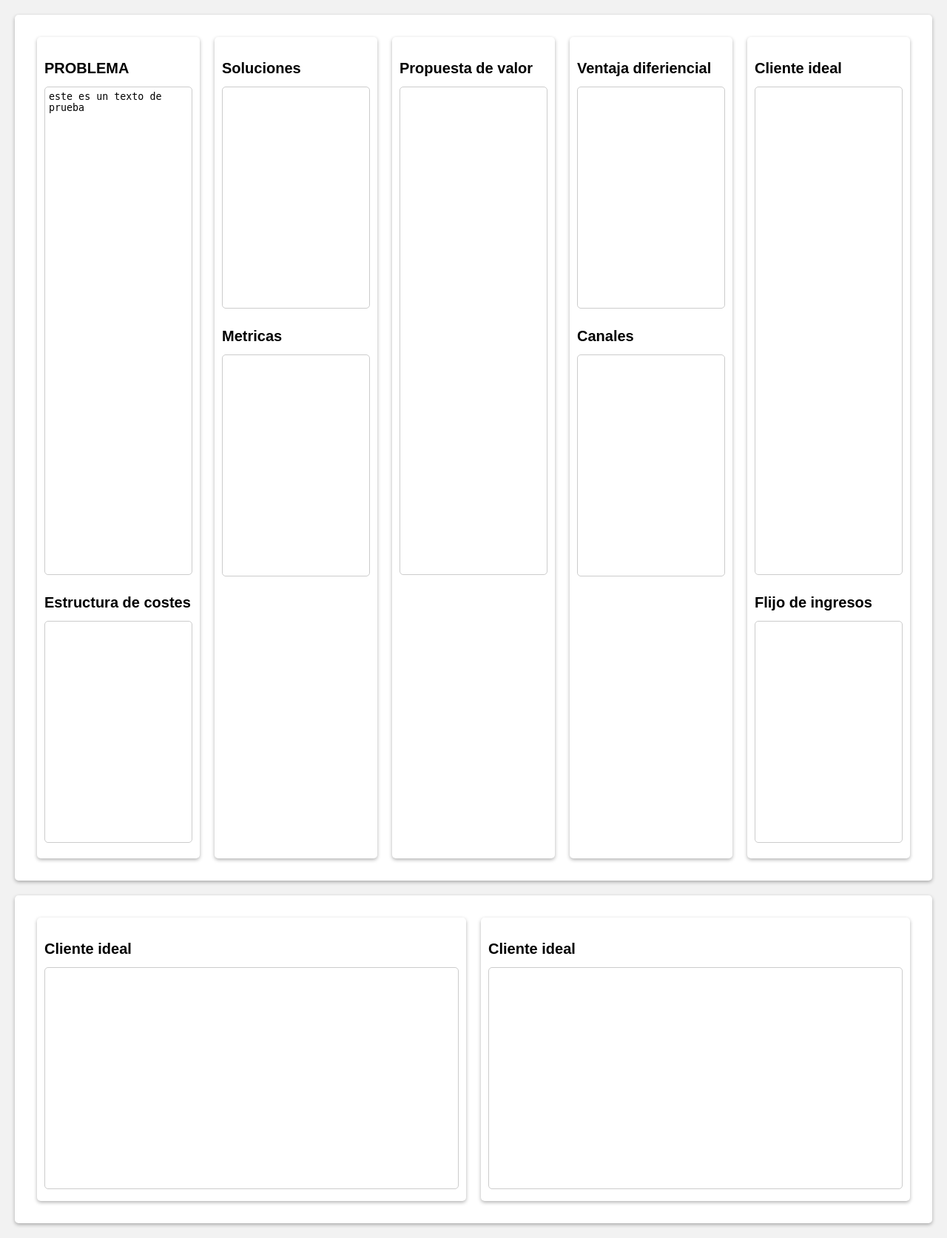
After one commit to GiovannniSanchez/canvas_tec, a Django app: page /canvas/ in a window 1280 px wide. The commit adds this page. Shown: the whole page at 74% size. Run offline with Django 4.2, Linux system fonts and the light colour scheme.

Commit message:
Se crea un pre-modelo de el formato canvas

```diff
--- a/Mfeni/urls.py
+++ b/Mfeni/urls.py
@@ -3,5 +3,5 @@ from . import views
 
 
 urlpatterns = [
-path('questionnaire/', views.questionnaire, name='questionnaire')
+path('cuestionario/', views.cuestionario, name='cuestionario')
     ]
--- a/Mfeni/views.py
+++ b/Mfeni/views.py
@@ -1,5 +1,6 @@
 
 from django.shortcuts import render
+from django.http import HttpResponse
 
-def questionnaire(request):
-    return render(request, 'questionnaire.html')
+def cuestionario(request):
+    return render(request, 'cuestionario.html')
--- /dev/null
+++ b/backds/templates/canvas.html
@@ -0,0 +1,145 @@
+<!DOCTYPE html>
+<html>
+<head>
+	<meta charset="UTF-8">
+	<meta name="viewport" content="width=device-width, initial-scale=1.0">
+	<style>
+		body {
+			font-family: Arial, Helvetica, sans-serif;
+			font-size: 14px;
+			line-height: 1.5;
+			margin: 0;
+			padding: 0;
+			background-color: #f2f2f2;
+		}
+		.container {
+			display: flex;
+			flex-wrap: wrap;
+			margin: 20px;
+			padding: 20px;
+			background-color: #fff;
+			border-radius: 5px;
+			box-shadow: 0 2px 5px rgba(0,0,0,0.3);
+		}
+		.col {
+			flex: 1 0 30px;
+			margin: 10px;
+			padding: 10px;
+			background-color: #fff;
+			border-radius: 5px;
+			box-shadow: 0 2px 5px rgba(0,0,0,0.3);
+		}
+		h2 {
+			font-size: 20px;
+			font-weight: bold;
+			margin-bottom: 10px;
+		}
+		h3 {
+			font-size: 16px;
+			font-weight: bold;
+			margin-bottom: 5px;
+		}
+		ul {
+			list-style: none;
+			padding: 0;
+			margin: 0;
+		}
+		li {
+			margin-bottom: 5px;
+		}
+		textarea {
+			width: 100%;
+			height: 300px;
+			border: 1px solid #ccc;
+			border-radius: 5px;
+			padding: 5px;
+			box-sizing: border-box;
+			resize: none;
+		}
+        .tarea1{
+            width: 100%;
+			height: 660px;
+			border: 1px solid #ccc;
+			border-radius: 5px;
+			padding: 5px;
+			box-sizing: border-box;
+			resize: none;
+        }
+	</style>
+</head>
+<body>
+	<div class="container">
+		<div class="col">
+			<h2>PROBLEMA</h2>
+			<ul>
+                <li>
+                    <textarea class="tarea1">{{ texto1 }} {{ texto2 }}</textarea>
+                </li>
+
+				<li>
+            <h2>Estructura de costes</h2>
+
+					<textarea></textarea>
+				</li>
+			</ul>
+		</div>
+		<div class="col">
+			<h2>Soluciones</h2>
+			<ul>
+				<li>
+					<textarea></textarea>
+				</li>
+				<li>
+            <h2>Metricas</h2>
+					<textarea></textarea>
+				</li>
+
+			</ul>
+
+		</div>
+		<div class="col">
+			<h2>Propuesta de valor</h2>
+			<ul>
+				<li>
+					<textarea class="tarea1"></textarea>
+				</li>
+
+			</ul>
+
+		</div>
+        <div class="col">
+			<h2>Ventaja diferiencial</h2>
+			<ul>
+				<li>
+					<textarea></textarea>
+				</li>
+            <h2>Canales</h2>
+				<li>
+					<textarea></textarea>
+				</li>
+			</ul>
+		</div>
+        <div class="col">
+			<h2>Cliente ideal</h2>
+
+            <textarea class="tarea1"></textarea>
+            <ul>
+				<li>
+            <h2>Flijo de ingresos</h2>
+					<textarea></textarea>
+				</li>
+			</ul>
+		</div>
+	</div>
+    <div class="container">
+        <div class="col">
+			<h2>Cliente ideal</h2>
+            <textarea class="tarea2"></textarea>
+		</div>
+        <div class="col">
+			<h2>Cliente ideal</h2>
+            <textarea class="tarea2"></textarea>
+		</div>
+    </div>
+</body>
+</html>
--- a/backds/urls.py
+++ b/backds/urls.py
@@ -7,6 +7,8 @@ urlpatterns = [
     path('about/',views.about,name='About'),
     path('prueba/',views.prueba,name='Chatgpt'),
     path('formulario/',views.formulario,name='Fomulario'),
-    path('test01/',views.test01,name='test01')
+    path('test01/',views.test01,name='test01'),
+    path('table/',views.table,name='table'),
+    path('canvas/',views.canvas,name='canvas')
 
 ]
--- a/backds/views.py
+++ b/backds/views.py
@@ -46,3 +46,11 @@ def formulario(request):
 
 def test01(request):
         return render(request, "test01.html")
+
+def canvas(request):
+    variable1='este es'
+    variable2='un texto de prueba'
+    return  render(request, 'canvas.html',{
+        'texto1': variable1,
+        'texto2': variable2
+    })
--- a/canvas_tec/urls.py
+++ b/canvas_tec/urls.py
@@ -20,7 +20,8 @@ from django.urls import path, include
 
 urlpatterns = [
     path('admin/', admin.site.urls),
-    path('Mfeni/', include('Mfeni.urls')),
-    path('', include('backds.urls'))
+    path('', include('Mfeni.urls')),
+    path('', include('backds.urls')),
+    path('', include('usuario.urls'))
 
 ]
--- /dev/null
+++ b/usuario/templates/registro.html
@@ -0,0 +1 @@
+<h1>Aqui va el registro del usuario</h1>
--- a/usuario/urls.py
+++ b/usuario/urls.py
@@ -0,0 +1,7 @@
+from django.urls import path
+from . import views
+
+
+urlpatterns = [
+    path('registro/',views.regristro,name='registro')
+]
--- a/usuario/views.py
+++ b/usuario/views.py
@@ -1,3 +1,5 @@
 from django.shortcuts import render
 
 # Create your views here.
+def regristro(request):
+    return render(request,'registro.html')
```
Also changed, not shown: backds/templates/about.html (+7 -2 lines), backds/templates/backds/table.html (deleted, +0 -26 lines), backds/templates/table.html (added, +25 -0 lines), Mfeni/templates/cuestionario.html (renamed from Mfeni/templates/questionnaire/questionnaire.html).
